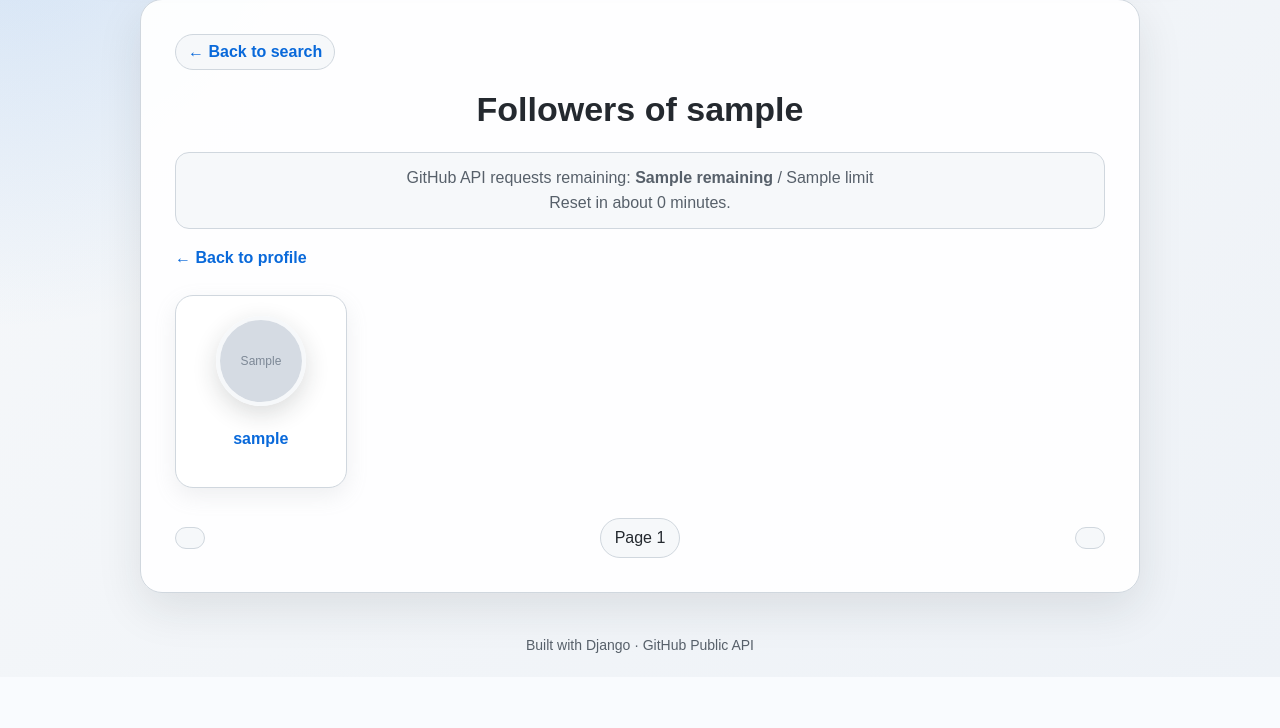
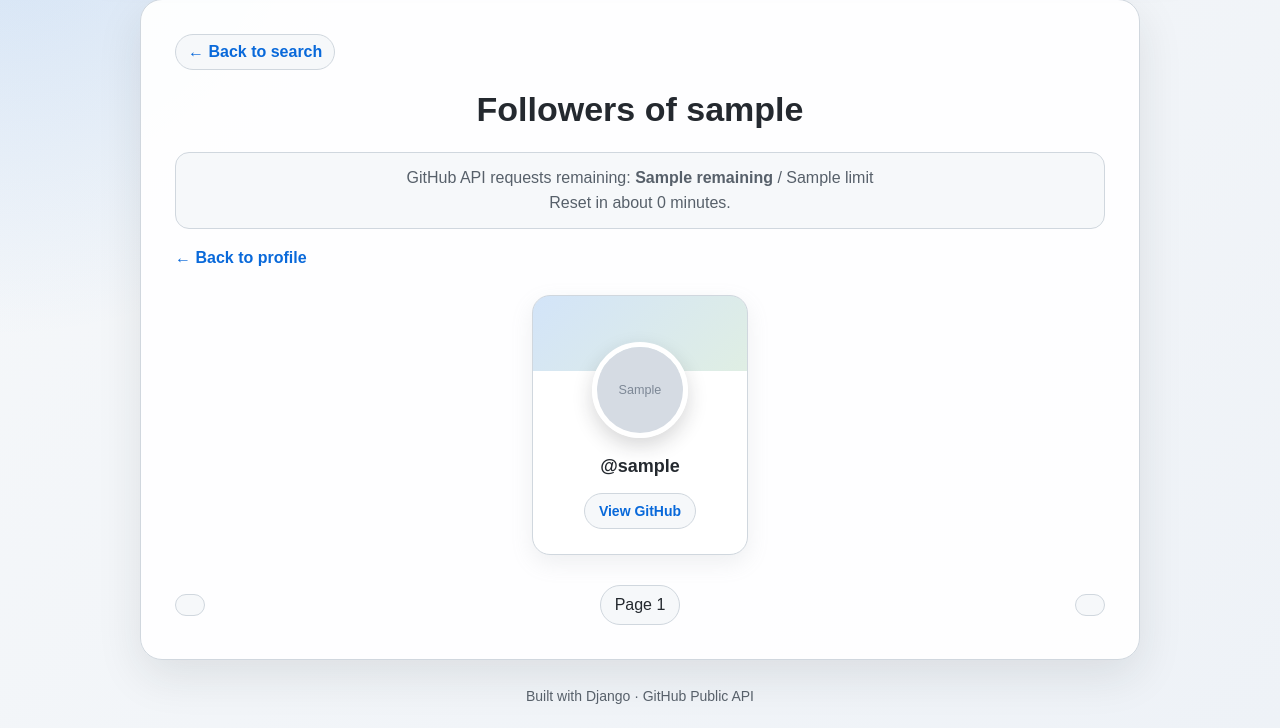
Before and after one commit to mbarkioussema30-a11y/github-profile-explorer, a Django app: a page that uses explorer/templates/explorer/profile.html in a window 1280 px wide. Shown: the part 123-851 px from the top of the page. Before the commit the page ends 776 px from the top, so only its background shows below. Run offline with Django 5.2, Linux system fonts and the light colour scheme; tables that the repository leaves empty hold one stand-in row (values such as "Sample post"); grey boxes marked "Sample" are stand-in pictures; a database or web service that is not in the repository returns one stand-in record (values such as "Sample title"); data that the repository does not hold is empty.

```diff
--- a/explorer/static/explorer/css/style.css
+++ b/explorer/static/explorer/css/style.css
@@ -753,3 +753,106 @@ a:hover {
     border-radius: 999px;
     transition: width 0.4s ease;
 }
+/* =========================
+   Modern followers cards
+========================= */
+
+.modern-followers-grid {
+    display: flex;
+    flex-wrap: wrap;
+    justify-content: center;
+    gap: 22px;
+}
+
+.modern-follower-card {
+    flex: 0 0 calc((100% - 66px) / 4);
+    max-width: calc((100% - 66px) / 4);
+    min-height: 260px;
+    padding: 24px 18px;
+    position: relative;
+    overflow: hidden;
+}
+
+.modern-follower-card::before {
+    content: "";
+    position: absolute;
+    top: 0;
+    left: 0;
+    width: 100%;
+    height: 75px;
+    background: linear-gradient(135deg, rgba(9, 105, 218, 0.18), rgba(31, 136, 61, 0.14));
+    z-index: 0;
+}
+
+.follower-avatar {
+    width: 96px;
+    height: 96px;
+    border-radius: 50%;
+    border: 5px solid white;
+    box-shadow: 0 8px 20px rgba(31, 35, 40, 0.18);
+    position: relative;
+    z-index: 1;
+    margin-top: 22px;
+}
+
+.follower-username {
+    position: relative;
+    z-index: 1;
+    font-size: 18px;
+    color: #24292f;
+    margin: 14px 0 16px 0;
+    word-break: break-word;
+}
+
+.follower-button {
+    position: relative;
+    z-index: 1;
+    display: inline-block;
+    background: #f6f8fa;
+    border: 1px solid #d0d7de;
+    padding: 9px 14px;
+    border-radius: 999px;
+    font-size: 14px;
+    transition: 0.2s ease;
+}
+
+.follower-button:hover {
+    background: #0969da;
+    color: white;
+    text-decoration: none;
+}
+
+.modern-follower-card:hover {
+    transform: translateY(-5px);
+    border-color: #0969da;
+    box-shadow: 0 16px 34px rgba(9, 105, 218, 0.14);
+}
+@media (max-width: 900px) {
+    .modern-follower-card {
+        flex: 0 0 calc((100% - 22px) / 2);
+        max-width: calc((100% - 22px) / 2);
+    }
+}
+
+@media (max-width: 550px) {
+    .modern-follower-card {
+        flex: 0 0 100%;
+        max-width: 100%;
+    }
+}
+/* =========================
+   Already saved badge
+========================= */
+
+.saved-badge {
+    width: fit-content;
+    margin: 24px auto 0 auto;
+    padding: 12px 18px;
+    border-radius: 999px;
+    color: #1a7f37;
+    background: #dafbe1;
+    border: 1px solid #8ddb8c;
+    font-weight: 800;
+    text-align: center;
+    box-shadow: 0 8px 20px rgba(31, 136, 61, 0.12);
+}
--- a/explorer/templates/explorer/profile.html
+++ b/explorer/templates/explorer/profile.html
@@ -98,12 +98,22 @@
 
                 </div>
 
+                {% if is_saved %}
+                    <p class="saved-badge">
+                        ✅ Already saved in database
+                    </p>
+                {% endif %}
+
                 <div class="save-button-wrapper">
                     <form method="post" action="{% url 'save_profile' profile.login %}" class="save-profile-form">
                         {% csrf_token %}
 
                         <button type="submit" class="save-button">
-                            Save Profile
+                            {% if is_saved %}
+                                Update Saved Profile
+                            {% else %}
+                                Save Profile
+                            {% endif %}
                         </button>
                     </form>
                 </div>
@@ -201,18 +211,20 @@
         </p>
 
         {% if followers %}
-            <div class="followers-grid">
+            <div class="followers-grid modern-followers-grid">
 
                 {% for follower in followers %}
-                    <div class="follower-card">
+                    <div class="follower-card modern-follower-card">
 
-                        <img class="avatar" src="{{ follower.avatar_url }}" alt="Follower avatar">
+                        <img class="follower-avatar" src="{{ follower.avatar_url }}" alt="Follower avatar">
 
-                        <p>
-                            <a href="{{ follower.html_url }}" target="_blank">
-                                {{ follower.login }}
-                            </a>
-                        </p>
+                        <h2 class="follower-username">
+                            @{{ follower.login }}
+                        </h2>
+
+                        <a href="{{ follower.html_url }}" target="_blank" class="follower-button">
+                            View GitHub
+                        </a>
 
                     </div>
                 {% endfor %}
--- a/explorer/views.py
+++ b/explorer/views.py
@@ -39,6 +39,7 @@ def profile_view(request, username):
 
     error_message = None
     profile_stats = []
+    is_saved = False
 
     if error_type == "user_not_found":
         error_message = "GitHub user not found. Please check the username."
@@ -55,24 +56,29 @@ def profile_view(request, username):
     elif error_type == "api_error":
         error_message = "GitHub API error. Please try again later."
 
-    # If profile exists, prepare stats for the template loop
     if profile:
         profile_stats = [
             {"label": "Followers", "value": profile["followers"]},
             {"label": "Following", "value": profile["following"]},
             {"label": "Public repositories", "value": profile["public_repos"]},
         ]
+
+        # Check if this GitHub profile already exists in our database
+        is_saved = SavedGitHubProfile.objects.filter(login=profile["login"]).exists()
+
     rate_limit = get_github_rate_limit()
+
     if rate_limit and rate_limit["remaining"] == 0:
         error_message = f"GitHub API rate limit reached. Please try again in about {rate_limit['reset_minutes']} minutes."
 
     context = {
-    "section": "profile",
-    "username": username,
-    "profile": profile,
-    "profile_stats": profile_stats,
-    "error_message": error_message,
-    "rate_limit": rate_limit,
+        "section": "profile",
+        "username": username,
+        "profile": profile,
+        "profile_stats": profile_stats,
+        "error_message": error_message,
+        "rate_limit": rate_limit,
+        "is_saved": is_saved,
     }
 
     return render(request, "explorer/profile.html", context)
@@ -184,22 +190,25 @@ def save_profile_view(request, username):
         github_created_at = parse_datetime(profile.get("created_at"))
 
     # Create the profile if it does not exist, update it if it exists
-    SavedGitHubProfile.objects.update_or_create(
-        login=profile.get("login"),
-        defaults={
-            "avatar_url": profile.get("avatar_url"),
-            "name": profile.get("name"),
-            "bio": profile.get("bio"),
-            "location": profile.get("location"),
-            "followers": profile.get("followers") or 0,
-            "following": profile.get("following") or 0,
-            "public_repos": profile.get("public_repos") or 0,
-            "github_created_at": github_created_at,
-            "html_url": profile.get("html_url"),
+    saved_profile, created = SavedGitHubProfile.objects.update_or_create(
+    login=profile.get("login"),
+    defaults={
+        "avatar_url": profile.get("avatar_url"),
+        "name": profile.get("name"),
+        "bio": profile.get("bio"),
+        "location": profile.get("location"),
+        "followers": profile.get("followers") or 0,
+        "following": profile.get("following") or 0,
+        "public_repos": profile.get("public_repos") or 0,
+        "github_created_at": github_created_at,
+        "html_url": profile.get("html_url"),
         }
     )
 
-    messages.success(request, f"{profile.get('login')} was saved in the database.")
+    if created:
+        messages.success(request, f"{profile.get('login')} was saved in the database.")
+    else:
+        messages.success(request, f"{profile.get('login')} was updated in the database.")
 
     return redirect("profile", username=profile.get("login"))
 def saved_profiles_view(request):
```
